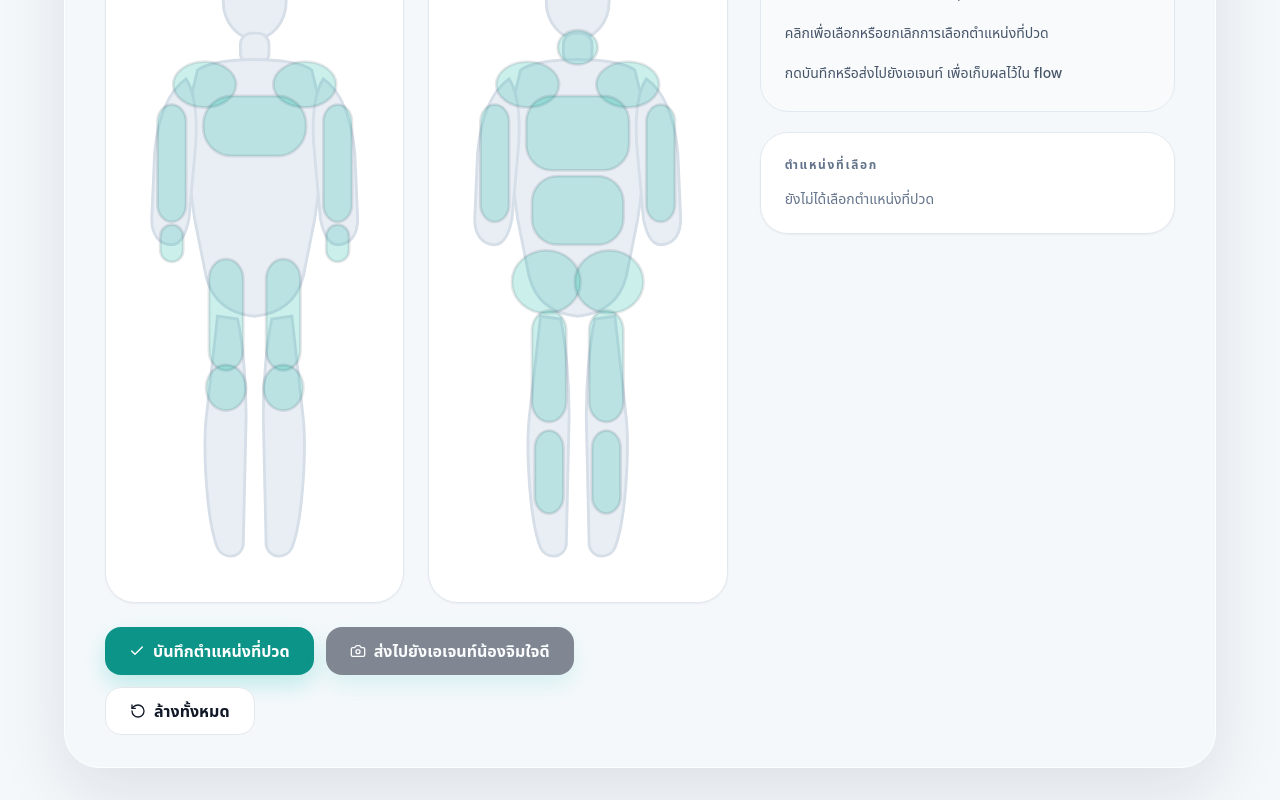
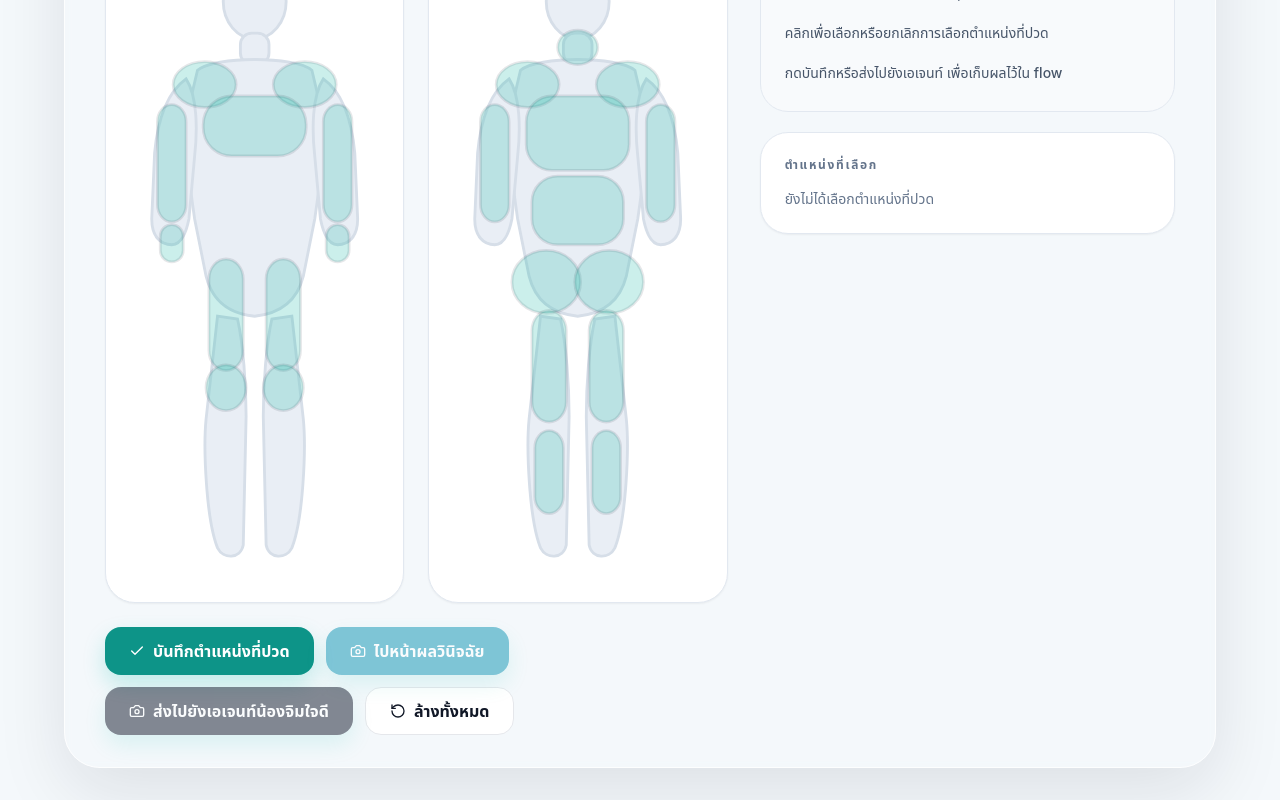
Before and after one commit to jimalike/minihack4, a Next.js app: page /body-map in a window 1280 px wide. Shown: the part 547-1347 px from the top of the page. Built offline with nearby package versions, Linux system fonts and the light colour scheme.

Commit message:
Update Body_map

```diff
--- a/app/body-map/page.tsx
+++ b/app/body-map/page.tsx
@@ -1,7 +1,6 @@
 "use client";
 
 import { AlertCircle, ArrowLeft, Camera, Check, Info, RotateCcw } from "lucide-react";
-import { useRouter } from "next/navigation";
 import { useEffect, useMemo, useState } from "react";
 
 import { Button } from "@/components/ui/button";
@@ -9,6 +8,7 @@ import { cn } from "@/lib/utils";
 import { type DemoLang, loadDemoLang, saveDemoLang } from "@/lib/demo-language";
 
 const STORAGE_KEY = "office-relief-body-map";
+const AGENT_URL = "https://desktop-25ct16q.tail09f6e0.ts.net/";
 
 type BodyZoneId =
   | "front-shoulder-left"
@@ -122,7 +122,6 @@ const copy = {
 } as const;
 
 export default function BodyMapPage() {
-  const router = useRouter();
   const [lang, setLang] = useState<DemoLang>("TH");
   const [selected, setSelected] = useState<BodyZoneId[]>([]);
   const [hovered, setHovered] = useState<BodyZoneId | null>(null);
@@ -169,7 +168,12 @@ export default function BodyMapPage() {
 
   const saveAndContinue = () => {
     window.localStorage.setItem(STORAGE_KEY, JSON.stringify(selected));
-    router.push("/result");
+    window.location.href = AGENT_URL;
+  };
+
+  const saveAndViewResult = () => {
+    window.localStorage.setItem(STORAGE_KEY, JSON.stringify(selected));
+    window.location.href = "/result";
   };
 
   const clearSelection = () => {
@@ -249,6 +253,15 @@ export default function BodyMapPage() {
                 <Button className="h-12 rounded-2xl bg-teal-600 px-6 hover:bg-teal-700" onClick={saveSelection} type="button">
                   <Check size={16} />
                   {t.save}
+                </Button>
+                <Button
+                  className="h-12 rounded-2xl bg-cyan-600 px-6 hover:bg-cyan-700"
+                  disabled={!selected.length}
+                  onClick={saveAndViewResult}
+                  type="button"
+                >
+                  <Camera size={16} />
+                  {lang === "TH" ? "ไปหน้าผลวินิจฉัย" : "Go to result page"}
                 </Button>
                 <Button
                   className="h-12 rounded-2xl bg-slate-900 px-6 hover:bg-slate-800"
```
